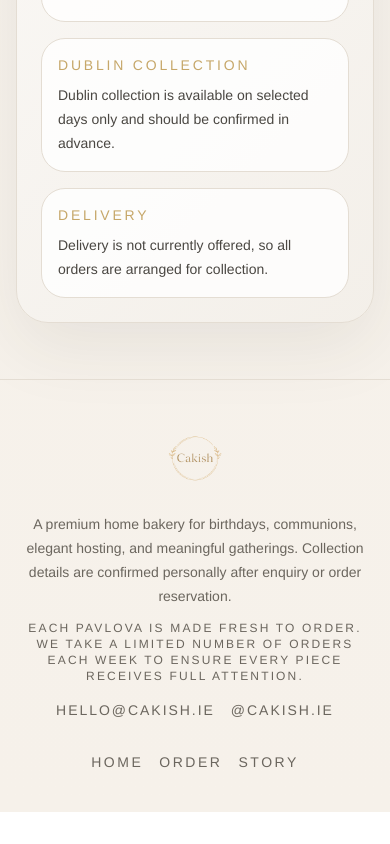
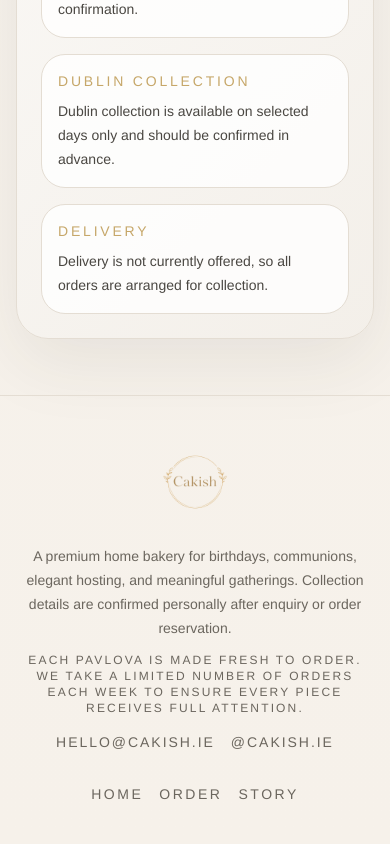
Before and after one commit to gvalero/cakish, a Next.js app: page / in a window 390 px wide. Shown: the part 7470-8314 px from the top of the page. Before the commit the page ends 8282 px from the top, so only its background shows below. Built offline with nearby package versions, Linux system fonts and the light colour scheme.

Commit message:
fix: increase logo display size so delicate gold design is clearly visible

```diff
--- a/components/site-footer.tsx
+++ b/components/site-footer.tsx
@@ -7,7 +7,7 @@
     <footer className="border-t border-[color:var(--line)] px-4 py-10 md:px-10">
       <div className="mx-auto grid max-w-7xl gap-8 md:grid-cols-[1fr_auto] md:items-end">
         <div className="space-y-3 text-center md:text-left">
-          <BrandLogo className="mx-auto h-20 w-20 object-contain md:mx-0 md:h-24 md:w-24" />
+          <BrandLogo className="mx-auto h-24 w-24 object-contain md:mx-0 md:h-32 md:w-32" />
           <p className="mx-auto max-w-xl text-sm leading-6 text-[color:var(--muted-copy)] md:mx-0">
             {siteContent.footerCopy}
           </p>
--- a/components/site-header.tsx
+++ b/components/site-header.tsx
@@ -24,7 +24,7 @@
         <Link href="/" className="group inline-flex items-center gap-3 self-center md:self-auto">
           <BrandLogo
             priority
-            className="h-16 w-16 object-contain transition duration-200 group-hover:translate-y-[-1px] md:h-24 md:w-24"
+            className="h-20 w-20 object-contain transition duration-200 group-hover:translate-y-[-1px] md:h-28 md:w-28"
           />
           <div className="min-w-0">
             <p className="font-serif text-2xl leading-none tracking-[-0.03em] text-[color:var(--deep-charcoal)] md:text-4xl">
```
